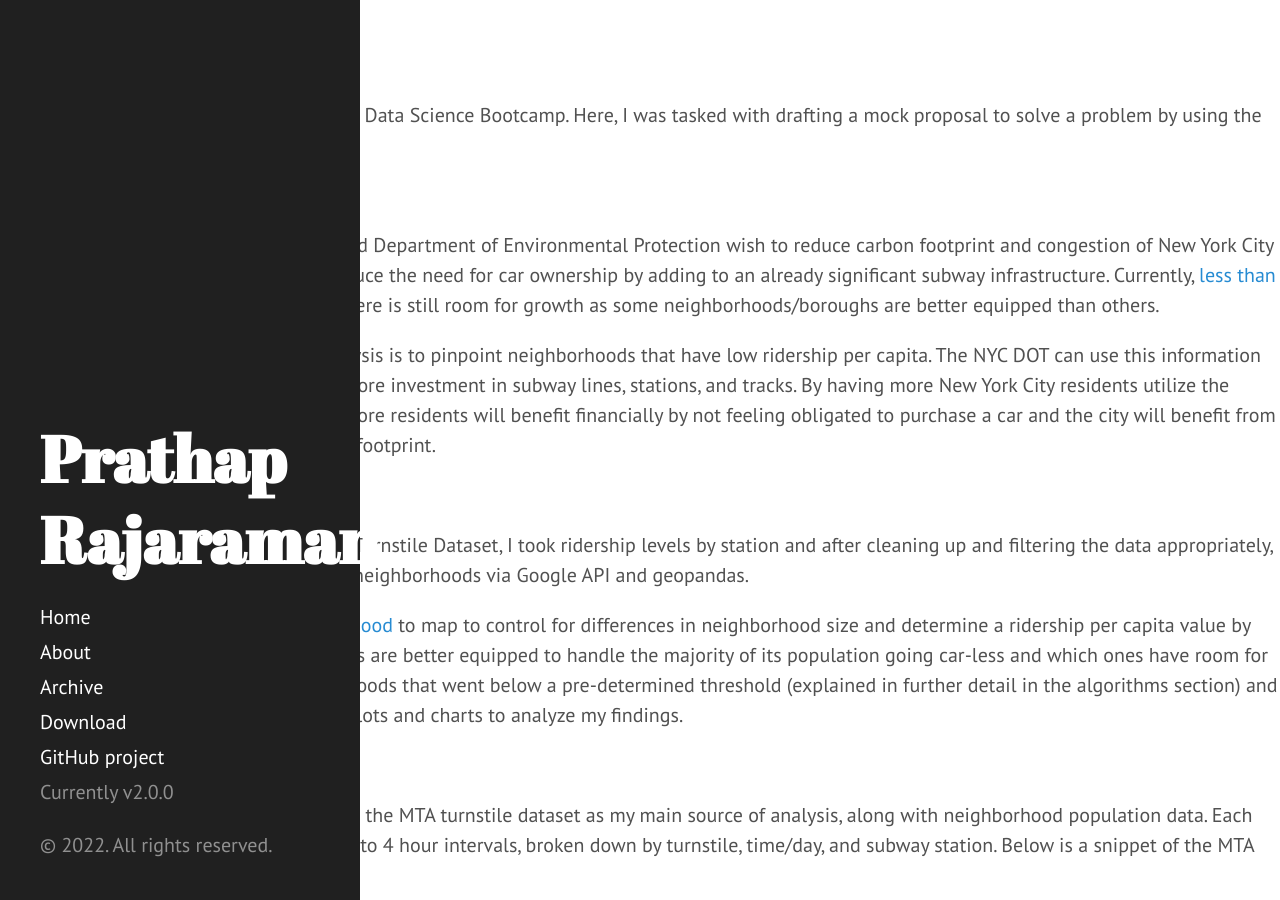
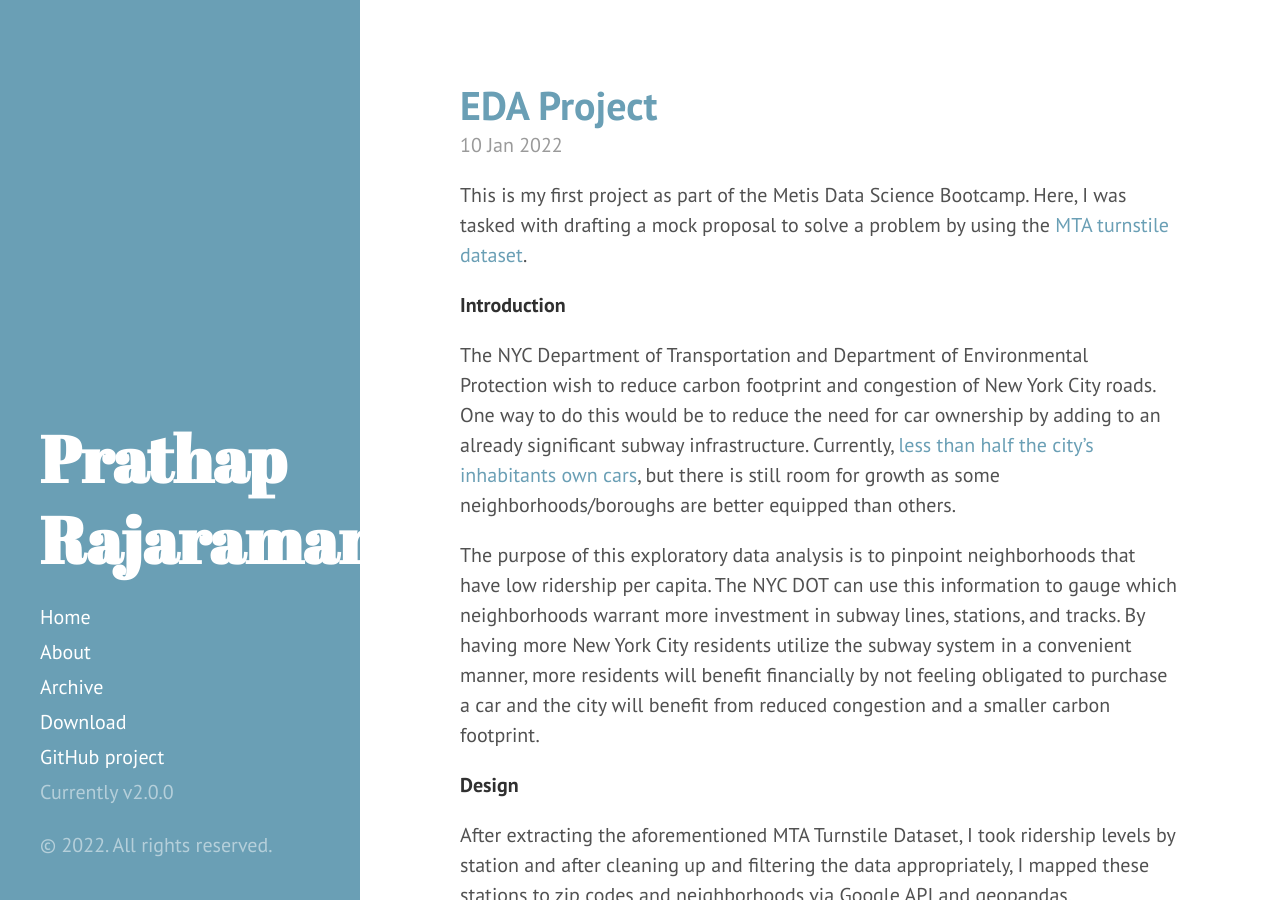
Before and after one commit to prathapr91/prathapr91.github.io, a Jekyll site: the page built from index.html, in a window 1280 px wide and 900 px high. Built offline with Jekyll 4.4.1, drawn with Linux system fonts in a browser that asks for light colours; Markdown is read by kramdown in place of the engine named in the settings; the list of posts is cut into pages by our own code; grey boxes are pictures that could not be loaded.

Commit message:
Add files via upload

```diff
--- a/_layouts/default.html
+++ b/_layouts/default.html
@@ -3,11 +3,11 @@
 
   {% include head.html %}
 
-  <body>
+  <body class="theme-base-0d">
 
     {% include sidebar.html %}
 
-    <div class="theme-base-0d">
+    <div class="content container">
       {{ content }}
     </div>
 
```
